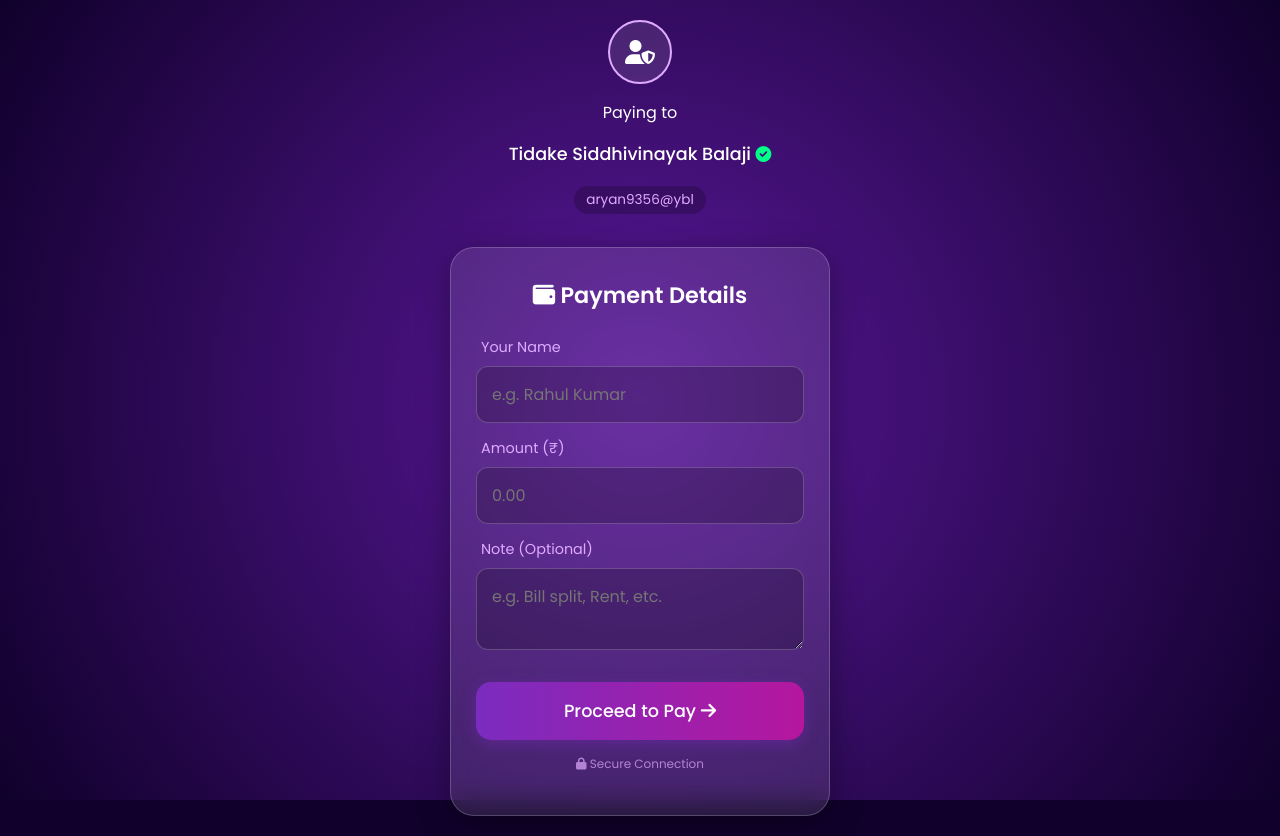
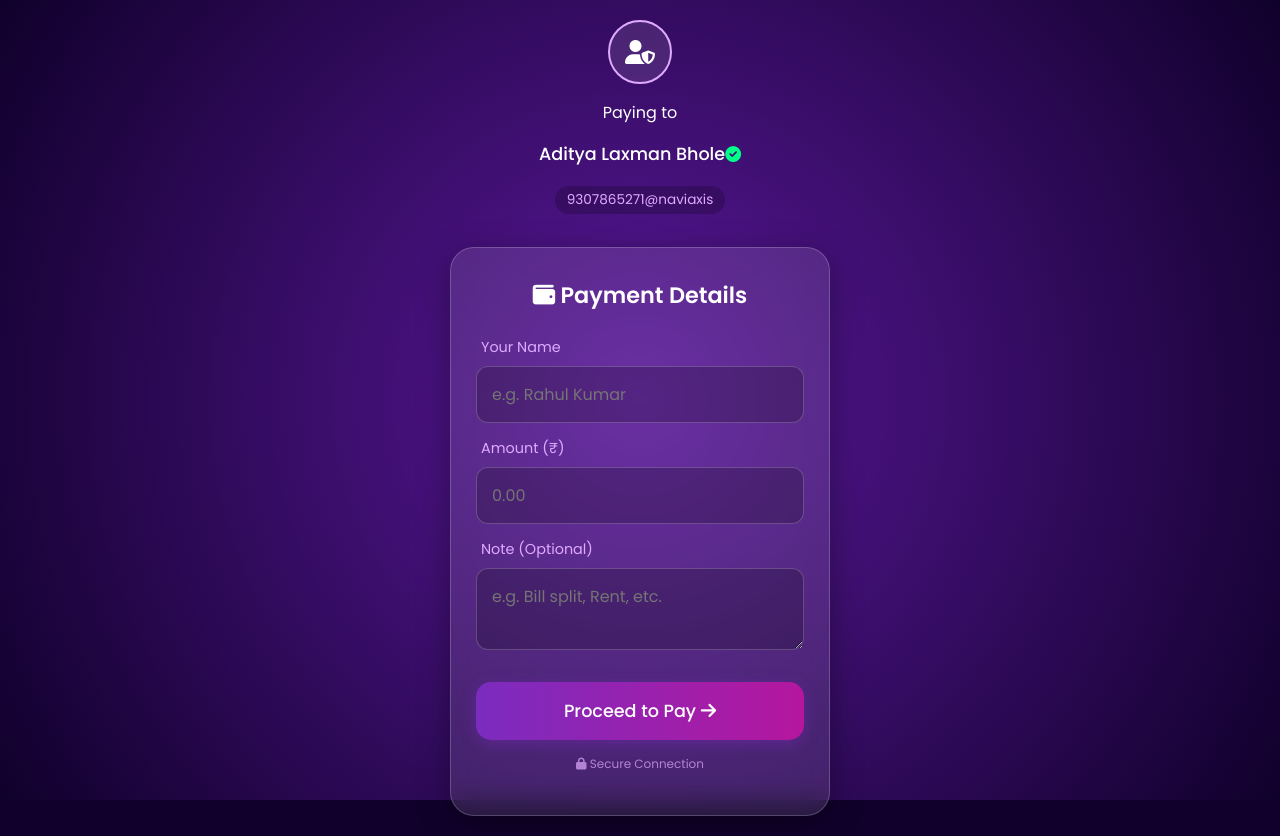
Before and after one commit to aryan9019/payment, a plain HTML site: page index.html in a window 1280 px wide. Drawn offline with Linux system fonts and the light colour scheme.

Commit message:
Update index.html

```diff
--- a/index.html
+++ b/index.html
@@ -30,8 +30,8 @@
             </div>
             <div class="profile-info">
                 <p class="small-text">Paying to</p>
-                <h3>Tidake Siddhivinayak Balaji <i class="fas fa-check-circle verified-mark"></i></h3>
-                <p class="upi-id">aryan9356@ybl</p>
+                <h3>Aditya Laxman Bhole<i class="fas fa-check-circle verified-mark"></i></h3>
+                <p class="upi-id">9307865271@naviaxis</p>
             </div>
         </div>
 
```
